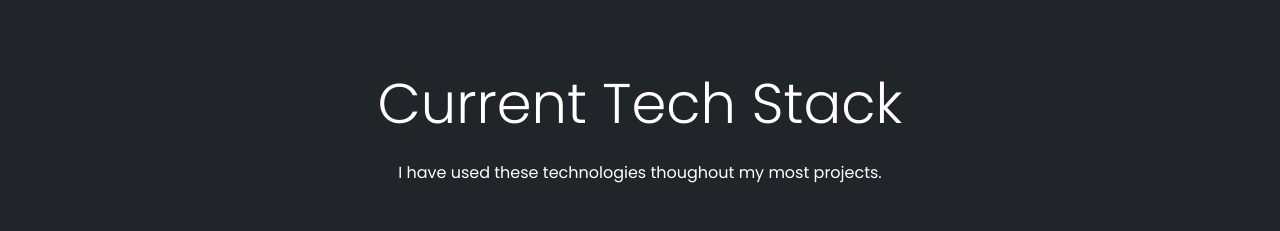
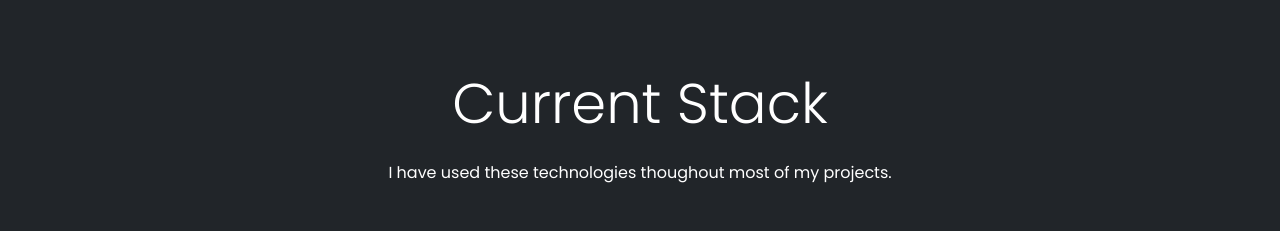
Before and after one commit to alexgoodestudio/big_web_frontend, a React (Create React App) app: page /#/ in a window 1280 px wide. Shown: the part 546-777 px from the top of the page. Built offline with nearby package versions, Linux system fonts and the light colour scheme; no server answers; a web font is replaced by a local one.

Commit message:
updated portfolio paragraph

```diff
--- a/src/portfoliolayout/NoProjectScreen.js
+++ b/src/portfoliolayout/NoProjectScreen.js
@@ -14,10 +14,10 @@ import "./style.css"; // Include styles here.
 function NoProjectScreen() {
   return (
     <div className="bg-dark text-white p-5">
-      <h1 className="display-4 text-center mb-4">Current Tech Stack</h1>
+      <h1 className="display-4 text-center mb-4">Current Stack</h1>
 
       <p className="text-center mb-5">
-        I have used these technologies thoughout my most projects.
+        I have used these technologies thoughout most of my projects.
       </p>
 
       <div className="container">
```
